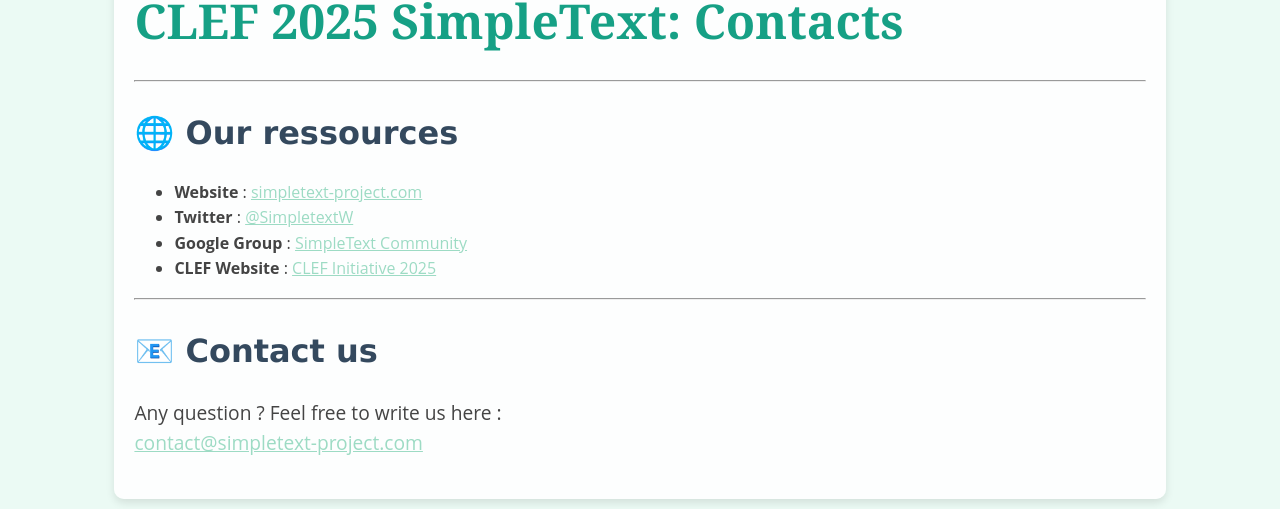
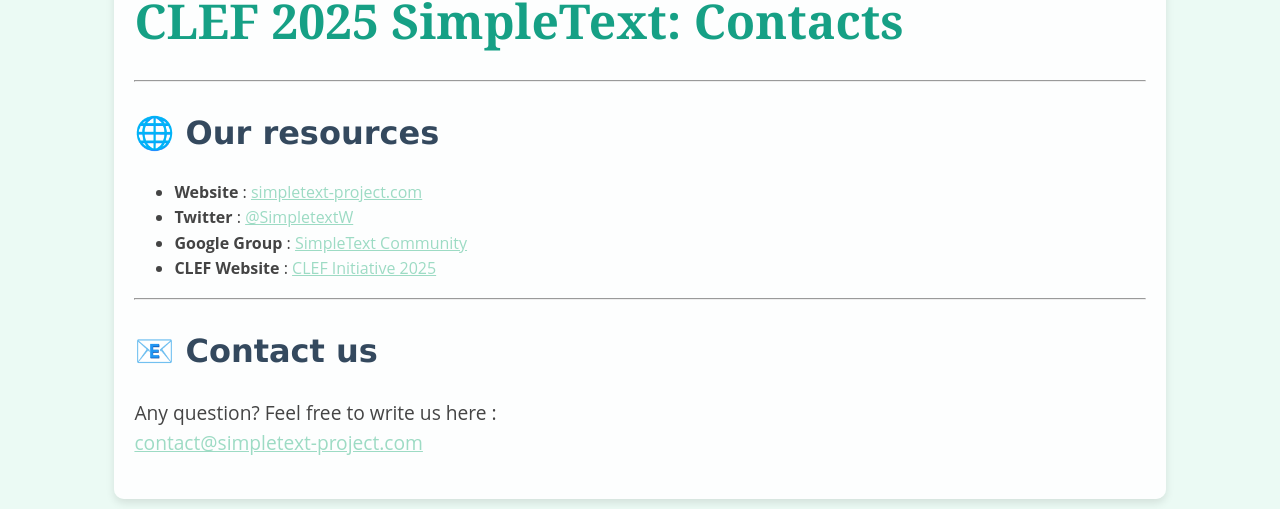
Before and after one commit to simpletext-madics/2025, a Jekyll site: the page built from contact.md, in a window 1280 px wide and 1192 px high. Shown: the part 466-975 px from the top of the window. Built offline with Jekyll 4.4.1, drawn with Linux system fonts in a browser that asks for light colours.

Commit message:
Update contact.md
Typo fixed.

```diff
--- a/contact.md
+++ b/contact.md
@@ -7,16 +7,16 @@ title: Contacts
 
 ---
 
-## 🌐 Our ressources
+## 🌐 Our resources
 
 - **Website** : [simpletext-project.com](http://simpletext-project.com/)
 - **Twitter** : [@SimpletextW](https://twitter.com/SimpletextW)
 - **Google Group** : [SimpleText Community](https://groups.google.com/g/simpletext)
-- **CLEF Website** : [CLEF Initiative 2025](https://clef2025.clef-initiative.eu/index.php)
+- **CLEF Website** : [CLEF Initiative 2025](https://clef2025.clef-initiative.eu/)
 
 ---
 
 ## 📧 Contact us
 
-Any question ? Feel free to write us here :
+Any question? Feel free to write us here :
 [contact@simpletext-project.com](mailto:contact@simpletext-project.com)
```
